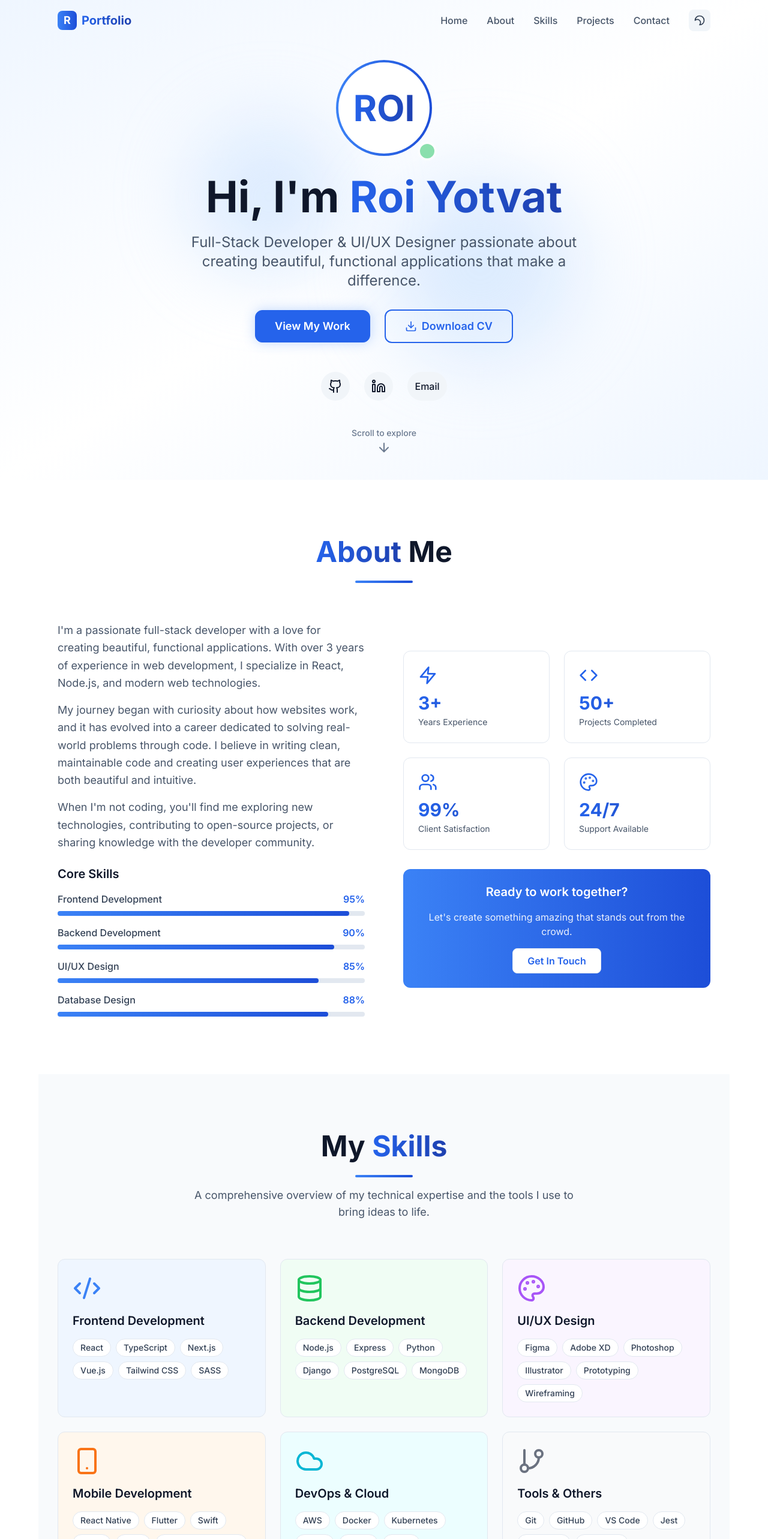
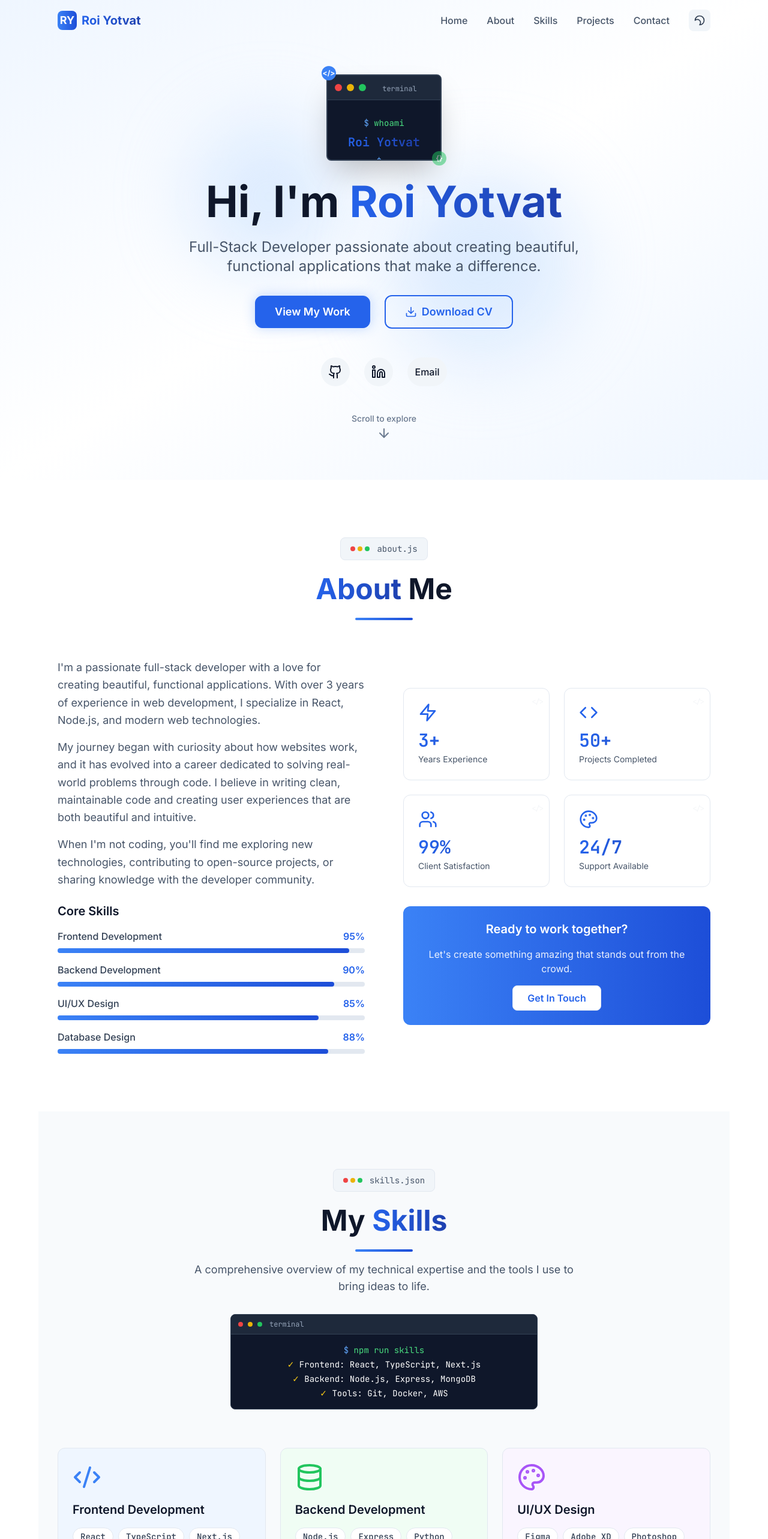
Before and after one commit to roiyot26/portfolio, a React (Vite) app: page / in a window 1280 px wide. Shown: the top 2566 px of the page at 60% size. Built offline with nearby package versions, Linux system fonts and the light colour scheme.

Commit message:
add design changes and add projects

```diff
--- a/src/components/About.tsx
+++ b/src/components/About.tsx
@@ -49,6 +49,17 @@ export const About = () => {
           viewport={{ once: true }}
           className="text-center mb-16"
         >
+          <div className="flex items-center justify-center mb-6">
+            <div className="flex items-center space-x-3 bg-dark-100 dark:bg-dark-800 px-4 py-2 rounded-lg border border-dark-200 dark:border-dark-700">
+              <div className="flex space-x-1">
+                <div className="w-2 h-2 bg-red-500 rounded-full"></div>
+                <div className="w-2 h-2 bg-yellow-500 rounded-full"></div>
+                <div className="w-2 h-2 bg-green-500 rounded-full"></div>
+              </div>
+              <span className="text-sm font-mono text-dark-600 dark:text-dark-300">about.js</span>
+            </div>
+          </div>
+
           <h2 className="text-3xl sm:text-4xl lg:text-5xl font-bold mb-6">
             <span className="text-gradient">About</span> Me
           </h2>
@@ -131,10 +142,15 @@ export const About = () => {
                   whileInView={{ opacity: 1, scale: 1 }}
                   transition={{ duration: 0.5, delay: index * 0.1 }}
                   viewport={{ once: true }}
-                  className="p-6 rounded-xl bg-white dark:bg-dark-800 border border-dark-200 dark:border-dark-700 hover:shadow-glow transition-all duration-300 group"
+                  className="p-6 rounded-xl bg-white dark:bg-dark-800 border border-dark-200 dark:border-dark-700 hover:shadow-glow transition-all duration-300 group relative overflow-hidden"
                 >
+                  {/* Subtle dev-themed background pattern */}
+                  <div className="absolute top-2 right-2 opacity-10 group-hover:opacity-20 transition-opacity duration-300">
+                    <span className="text-xs font-mono text-dark-400">{'</>'}</span>
+                  </div>
+
                   <stat.icon className="w-8 h-8 text-primary-600 mb-3 group-hover:scale-110 transition-transform duration-200" />
-                  <div className="text-3xl font-bold text-gradient mb-1">{stat.number}</div>
+                  <div className="text-3xl font-bold text-gradient mb-1 font-mono">{stat.number}</div>
                   <div className="text-sm text-dark-600 dark:text-dark-300">{stat.label}</div>
                 </motion.div>
               ))}
--- a/src/components/Header.tsx
+++ b/src/components/Header.tsx
@@ -42,9 +42,9 @@ export const Header = () => {
           {/* Logo */}
           <div className="flex items-center space-x-2">
             <div className="w-8 h-8 bg-gradient-primary rounded-lg flex items-center justify-center">
-              <span className="text-white font-bold text-lg">R</span>
+              <span className="text-white font-bold text-lg">RY</span>
             </div>
-            <span className="text-xl font-bold text-gradient">Portfolio</span>
+            <span className="text-xl font-bold text-gradient">Roi Yotvat</span>
           </div>
 
           {/* Desktop Navigation */}
--- a/src/components/Hero.tsx
+++ b/src/components/Hero.tsx
@@ -56,20 +56,49 @@ export const Hero = () => {
           transition={{ duration: 0.8 }}
           className="max-w-4xl mx-auto"
         >
-          {/* Profile Image */}
+          {/* Dev Avatar */}
           <motion.div
-            initial={{ scale: 0 }}
-            animate={{ scale: 1 }}
+            initial={{ scale: 0, rotate: -10 }}
+            animate={{ scale: 1, rotate: 0 }}
             transition={{ delay: 0.2, duration: 0.5 }}
             className="flex justify-center mb-8"
           >
             <div className="relative">
-              <div className="w-32 h-32 sm:w-40 sm:h-40 rounded-full bg-gradient-primary p-1">
-                <div className="w-full h-full rounded-full bg-white dark:bg-dark-800 flex items-center justify-center">
-                  <span className="text-4xl sm:text-6xl font-bold text-gradient">ROI</span>
+              {/* Terminal-style container */}
+              <div className="w-36 h-28 sm:w-40 sm:h-32 md:w-48 md:h-36 bg-dark-900 dark:bg-dark-800 rounded-lg border-2 border-dark-700 dark:border-dark-600 shadow-2xl overflow-hidden">
+                {/* Terminal header */}
+                <div className="flex items-center bg-dark-800 dark:bg-dark-700 px-2 sm:px-3 py-1.5 sm:py-2 border-b border-dark-700 dark:border-dark-600">
+                  <div className="flex space-x-1 sm:space-x-2">
+                    <div className="w-2 h-2 sm:w-3 sm:h-3 bg-red-500 rounded-full"></div>
+                    <div className="w-2 h-2 sm:w-3 sm:h-3 bg-yellow-500 rounded-full"></div>
+                    <div className="w-2 h-2 sm:w-3 sm:h-3 bg-green-500 rounded-full"></div>
+                  </div>
+                  <div className="flex-1 text-center">
+                    <span className="text-xs text-dark-400 font-mono">terminal</span>
+                  </div>
+                </div>
+
+                {/* Terminal content */}
+                <div className="p-2 sm:p-4 h-full flex flex-col justify-center">
+                  <div className="text-green-400 font-mono text-xs sm:text-sm mb-1 sm:mb-2">
+                    <span className="text-blue-400">$</span> whoami
+                  </div>
+                  <div className="text-white font-mono text-sm sm:text-lg md:text-xl font-bold">
+                    <span className="text-gradient">Roi Yotvat</span>
+                  </div>
+                  <div className="text-green-400 font-mono text-xs sm:text-sm mt-1 sm:mt-2">
+                    <span className="text-blue-400">$</span> <span className="animate-pulse">_</span>
+                  </div>
                 </div>
               </div>
-              <div className="absolute -bottom-2 -right-2 w-8 h-8 bg-green-500 rounded-full border-4 border-white dark:border-dark-800 animate-pulse" />
+
+              {/* Floating code elements */}
+              <div className="absolute -top-2 -left-2 w-6 h-6 bg-primary-500 rounded-full flex items-center justify-center text-white text-xs font-bold animate-bounce">
+                {'</>'}
+              </div>
+              <div className="absolute -bottom-2 -right-2 w-6 h-6 bg-green-500 rounded-full flex items-center justify-center text-white text-xs font-bold animate-pulse">
+                {'{}'}
+              </div>
             </div>
           </motion.div>
 
@@ -91,7 +120,7 @@ export const Hero = () => {
             transition={{ delay: 0.6, duration: 0.6 }}
             className="text-lg sm:text-xl lg:text-2xl text-dark-600 dark:text-dark-300 mb-8 max-w-2xl mx-auto leading-relaxed"
           >
-            Full-Stack Developer & UI/UX Designer passionate about creating beautiful,
+            Full-Stack Developer passionate about creating beautiful,
             functional applications that make a difference.
           </motion.p>
 
--- a/src/components/Skills.tsx
+++ b/src/components/Skills.tsx
@@ -99,6 +99,17 @@ export const Skills = () => {
           viewport={{ once: true }}
           className="text-center mb-16"
         >
+          <div className="flex items-center justify-center mb-6">
+            <div className="flex items-center space-x-3 bg-dark-100 dark:bg-dark-800 px-4 py-2 rounded-lg border border-dark-200 dark:border-dark-700">
+              <div className="flex space-x-1">
+                <div className="w-2 h-2 bg-red-500 rounded-full"></div>
+                <div className="w-2 h-2 bg-yellow-500 rounded-full"></div>
+                <div className="w-2 h-2 bg-green-500 rounded-full"></div>
+              </div>
+              <span className="text-sm font-mono text-dark-600 dark:text-dark-300">skills.json</span>
+            </div>
+          </div>
+
           <h2 className="text-3xl sm:text-4xl lg:text-5xl font-bold mb-6">
             My <span className="text-gradient">Skills</span>
           </h2>
@@ -106,6 +117,34 @@ export const Skills = () => {
           <p className="text-lg text-dark-600 dark:text-dark-300 max-w-2xl mx-auto">
             A comprehensive overview of my technical expertise and the tools I use to bring ideas to life.
           </p>
+
+          {/* Dev-themed terminal output */}
+          <div className="mt-8 max-w-sm sm:max-w-lg mx-auto px-4 sm:px-0">
+            <div className="bg-dark-900 dark:bg-dark-800 rounded-lg border border-dark-700 dark:border-dark-600 overflow-hidden">
+              <div className="flex items-center bg-dark-800 dark:bg-dark-700 px-3 py-2 border-b border-dark-700 dark:border-dark-600">
+                <div className="flex space-x-1 sm:space-x-2">
+                  <div className="w-1.5 h-1.5 sm:w-2 sm:h-2 bg-red-500 rounded-full"></div>
+                  <div className="w-1.5 h-1.5 sm:w-2 sm:h-2 bg-yellow-500 rounded-full"></div>
+                  <div className="w-1.5 h-1.5 sm:w-2 sm:h-2 bg-green-500 rounded-full"></div>
+                </div>
+                <span className="text-xs text-dark-400 font-mono ml-2 sm:ml-3">terminal</span>
+              </div>
+              <div className="p-3 sm:p-4 font-mono text-xs sm:text-sm">
+                <div className="text-green-400 mb-1">
+                  <span className="text-blue-400">$</span> npm run skills
+                </div>
+                <div className="text-white mb-1">
+                  <span className="text-yellow-400">✓</span> Frontend: React, TypeScript, Next.js
+                </div>
+                <div className="text-white mb-1">
+                  <span className="text-yellow-400">✓</span> Backend: Node.js, Express, MongoDB
+                </div>
+                <div className="text-white">
+                  <span className="text-yellow-400">✓</span> Tools: Git, Docker, AWS
+                </div>
+              </div>
+            </div>
+          </div>
         </motion.div>
 
         {/* Skills Grid */}
@@ -127,7 +166,7 @@ export const Skills = () => {
                 {category.skills.map((skill) => (
                   <span
                     key={skill}
-                    className="px-3 py-1 bg-white dark:bg-dark-800 text-sm font-medium text-dark-700 dark:text-dark-300 rounded-full border border-dark-200 dark:border-dark-600"
+                    className="px-3 py-1 bg-white dark:bg-dark-800 text-sm font-medium text-dark-700 dark:text-dark-300 rounded-full border border-dark-200 dark:border-dark-600 font-mono hover:bg-primary-50 dark:hover:bg-primary-900/20 hover:text-primary-600 dark:hover:text-primary-400 hover:border-primary-300 dark:hover:border-primary-700 transition-all duration-200"
                   >
                     {skill}
                   </span>
--- a/src/data/projects.ts
+++ b/src/data/projects.ts
@@ -35,11 +35,32 @@ export const projects: Project[] = [
     startDate: '2024-08-01',
     endDate: '2024-11-15',
     featured: true,
-    priority: 12,
+    priority: 13,
     status: 'completed',
     tags: ['website-builder', 'fullstack', 'react', 'collaboration', 'responsive'],
     views: 2450,
     likes: 156,
+    collaborators: ['Roi Yotvat']
+  },
+  {
+    id: 7,
+    title: 'Portfolio Website',
+    description: 'A modern, responsive portfolio website showcasing my projects, skills, and professional experience. Features smooth animations, dark/light mode toggle, and interactive elements.',
+    longDescription: 'A comprehensive portfolio website built with React, TypeScript, and Vite. Features include smooth Framer Motion animations, responsive design with Tailwind CSS, dark/light mode toggle, interactive project showcase, contact form, and optimized performance. The site demonstrates modern web development practices and showcases my technical skills and design capabilities.',
+    image: '/images/portfolio.png',
+    images: ['/images/portfolio.png'],
+    technologies: ['React', 'TypeScript', 'Vite', 'Framer Motion', 'Tailwind CSS', 'Lucide React'],
+    category: 'frontend',
+    liveUrl: '', // Will be updated when you provide the link
+    githubUrl: '', // Will be updated when you provide the link
+    startDate: '2024-12-01',
+    endDate: '2024-12-16',
+    featured: true,
+    priority: 12,
+    status: 'completed',
+    tags: ['portfolio', 'personal', 'design', 'responsive', 'animations'],
+    views: 0,
+    likes: 0,
     collaborators: ['Roi Yotvat']
   },
   {
@@ -138,24 +159,6 @@ export const projects: Project[] = [
     views: 1180,
     likes: 95,
     collaborators: ['Emma Wilson', 'David Kim']
-  },
-  {
-    id: 7,
-    title: 'Portfolio Website',
-    description: 'A responsive portfolio website showcasing projects, skills, and personal information with smooth animations.',
-    image: '/api/placeholder/600/400',
-    technologies: ['React', 'Framer Motion', 'Tailwind CSS', 'TypeScript', 'Vite'],
-    category: 'frontend',
-    liveUrl: 'https://portfolio-demo.netlify.app',
-    githubUrl: 'https://github.com/roiyot26/portfolio-v2',
-    startDate: '2024-04-20',
-    endDate: '2024-05-15',
-    featured: false,
-    priority: 5,
-    status: 'completed',
-    tags: ['portfolio', 'personal', 'design'],
-    views: 520,
-    likes: 28
   }
 ]
 
```
Also changed, not shown: src/components/Projects.tsx (+41 -5 lines).
